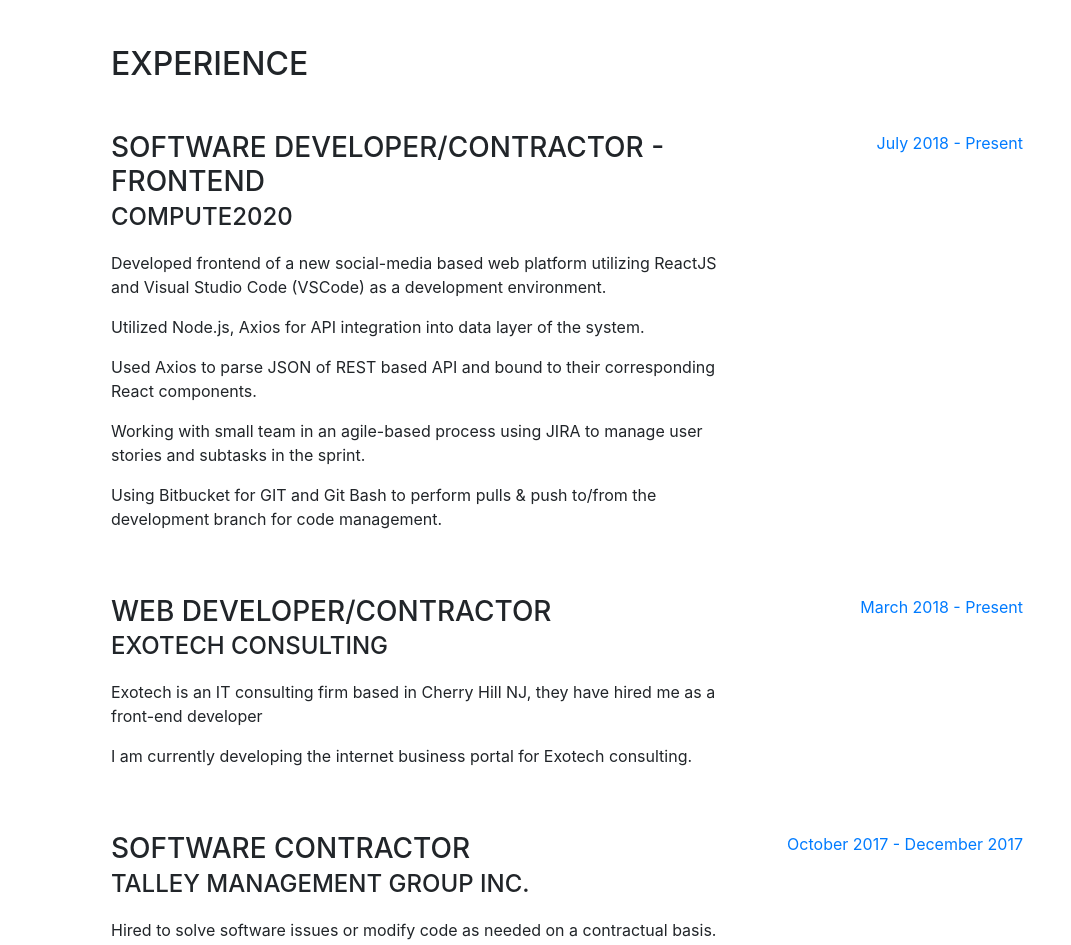
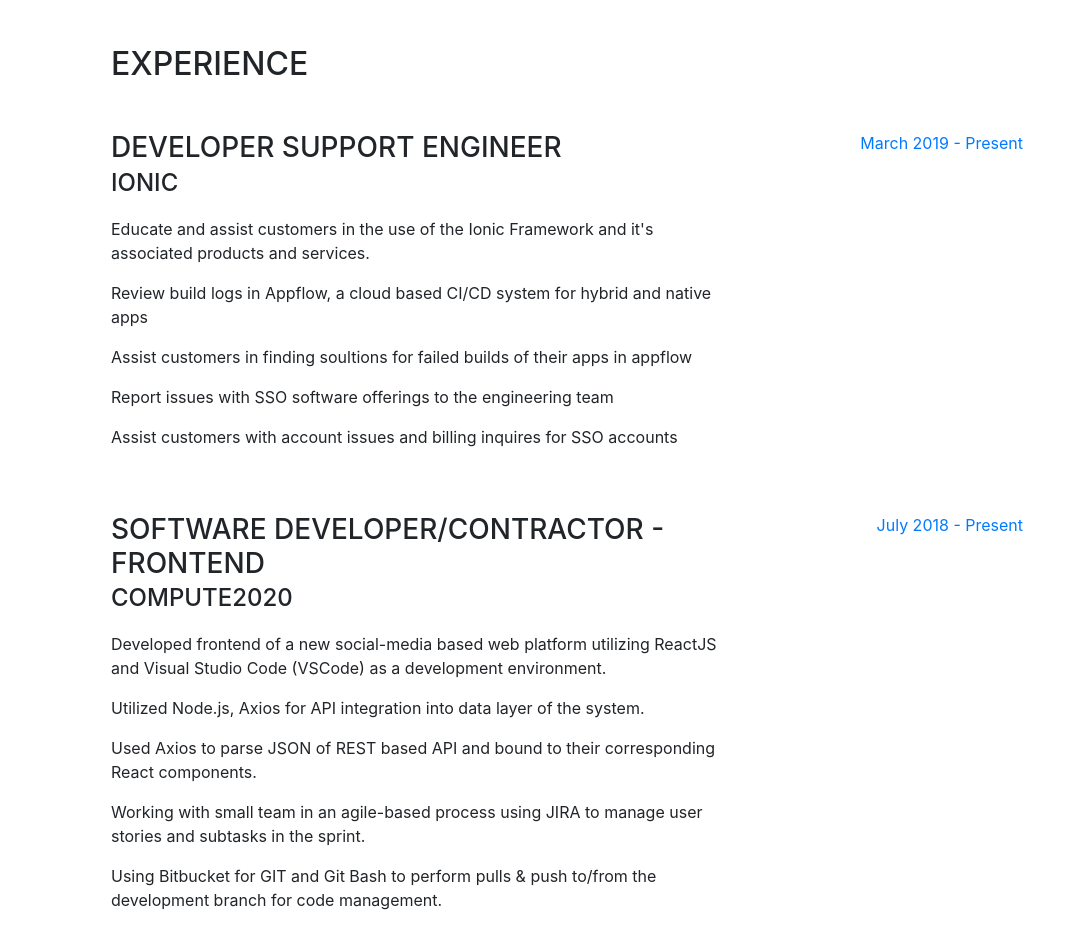
Before and after one commit to bkfwebdev/Resume2019, a website with bundled scripts: page index.html in a window 1280 px wide. Shown: the part 804-1749 px from the top of the page, without its empty margins (209-1280 px from the left). Built offline with nearby package versions, Linux system fonts and the light colour scheme; a web font is replaced by a local one.

Commit message:
2020 updates

```diff
--- a/index.html
+++ b/index.html
@@ -69,7 +69,7 @@
           <div class="subheading mb-5">·Stratford, NJ· (856) 625-3130 ·
             <a href="mailto:bryant.feld@gmail.com">bryant.feld@gmail.com</a>
           </div>
-          <p class="lead mb-5">Dynamic, versatile and results-driven Information Technology professional with deep-rooted experience in fast-paced and diverse business settings. A seasoned business owner with over 15 years of expertise in the real estate and mortgage financing industry; trasitioning into a career in information technology. Proven knowledge in all aspects of web development and design. Skilled at developing and maintaining relevant relationships with internal and external stakeholders. Possesses a diverse skill set that is easily transferable to numerous industries. Seeking an opportunity for a challenging position in IT with a forward-thinking organization where I can continue to learn and grow. Also open to freelance/contract opportunities.</p>
+          <p class="lead mb-5">Dynamic, versatile and results-driven Web Technology professional with deep-rooted experience in fast-paced and diverse business settings. A seasoned business owner with over 15 years of expertise in the real estate and mortgage financing industry; trasitioning into a career in information technology. Proven knowledge in all aspects of web development and design. Skilled at developing and maintaining relevant relationships with internal and external stakeholders. Possesses a diverse skill set that is easily transferable to numerous industries. Seeking an opportunity for a challenging position in IT with a forward-thinking organization where I can continue to learn and grow. Also open to freelance/contract opportunities.</p>
           <div class="social-icons">
             <a href="https://www.linkedin.com/in/bryant-k-feld-6b192428/">
               <i class="fab fa-linkedin-in"></i>
@@ -91,6 +91,21 @@
           <h2 class="mb-5">Experience</h2>
 
           <div class="resume-item d-flex flex-column flex-md-row mb-5">
+            <div class="resume-content mr-auto">
+              <h3 class="mb-0">Developer Support Engineer</h3>
+              <div class="subheading mb-3">Ionic</div>
+              <p>Educate and assist customers in the use of the Ionic Framework and it's associated products and services. </p>
+              <p>Review build logs in Appflow, a cloud based CI/CD system for hybrid and native apps</p>
+              <p>Assist customers in finding soultions for failed builds of their apps in appflow</p>
+              <p>Report issues with SSO software offerings to the engineering team</p>
+              <p>Assist customers with account issues and billing inquires for SSO accounts</p>
+            </div>
+            <div class="resume-date text-md-right">
+              <span class="text-primary">March 2019 - Present</span>
+            </div>
+          </div>
+
+           <div class="resume-item d-flex flex-column flex-md-row mb-5">
             <div class="resume-content mr-auto">
               <h3 class="mb-0">Software Developer/Contractor - Frontend</h3>
               <div class="subheading mb-3">Compute2020</div>
```
